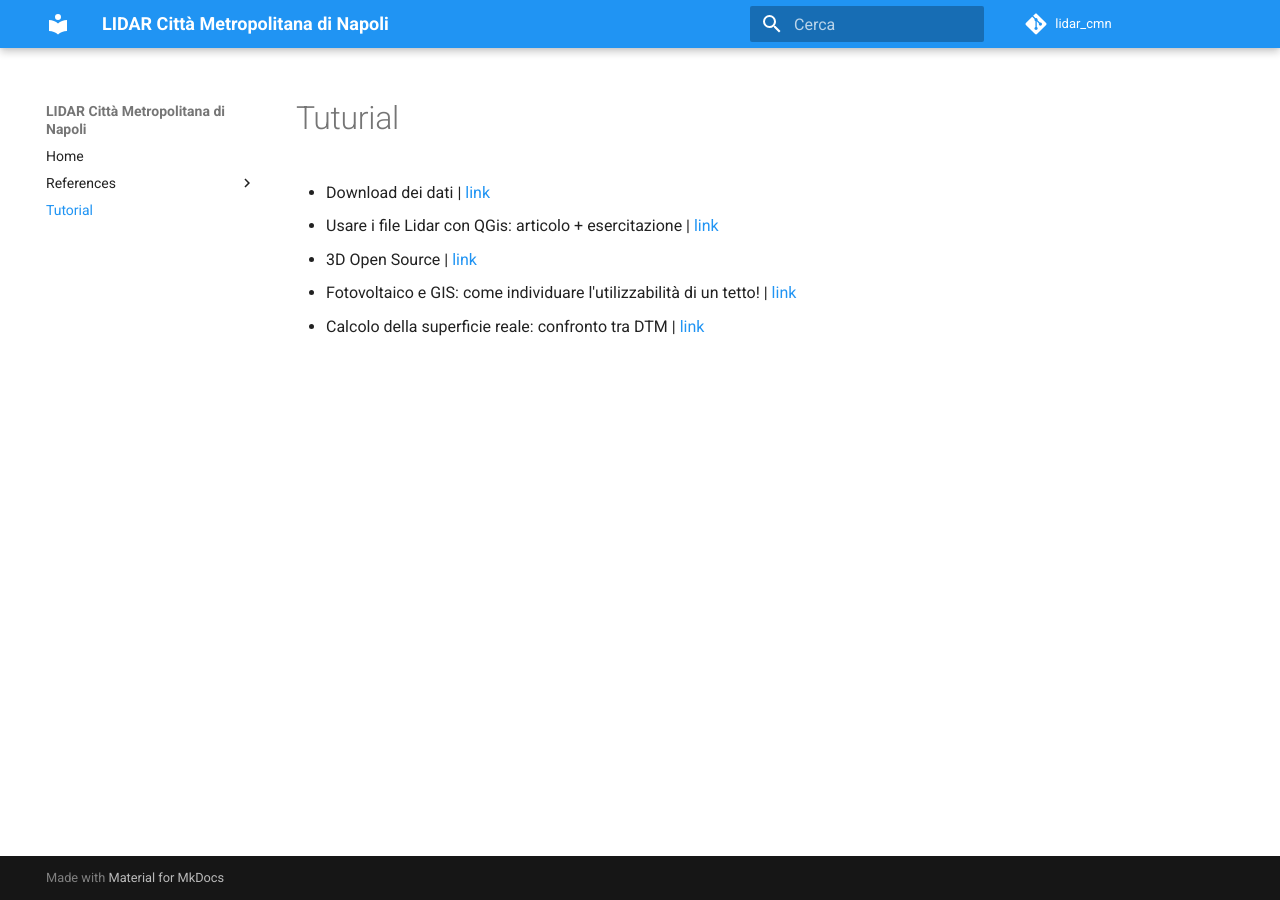
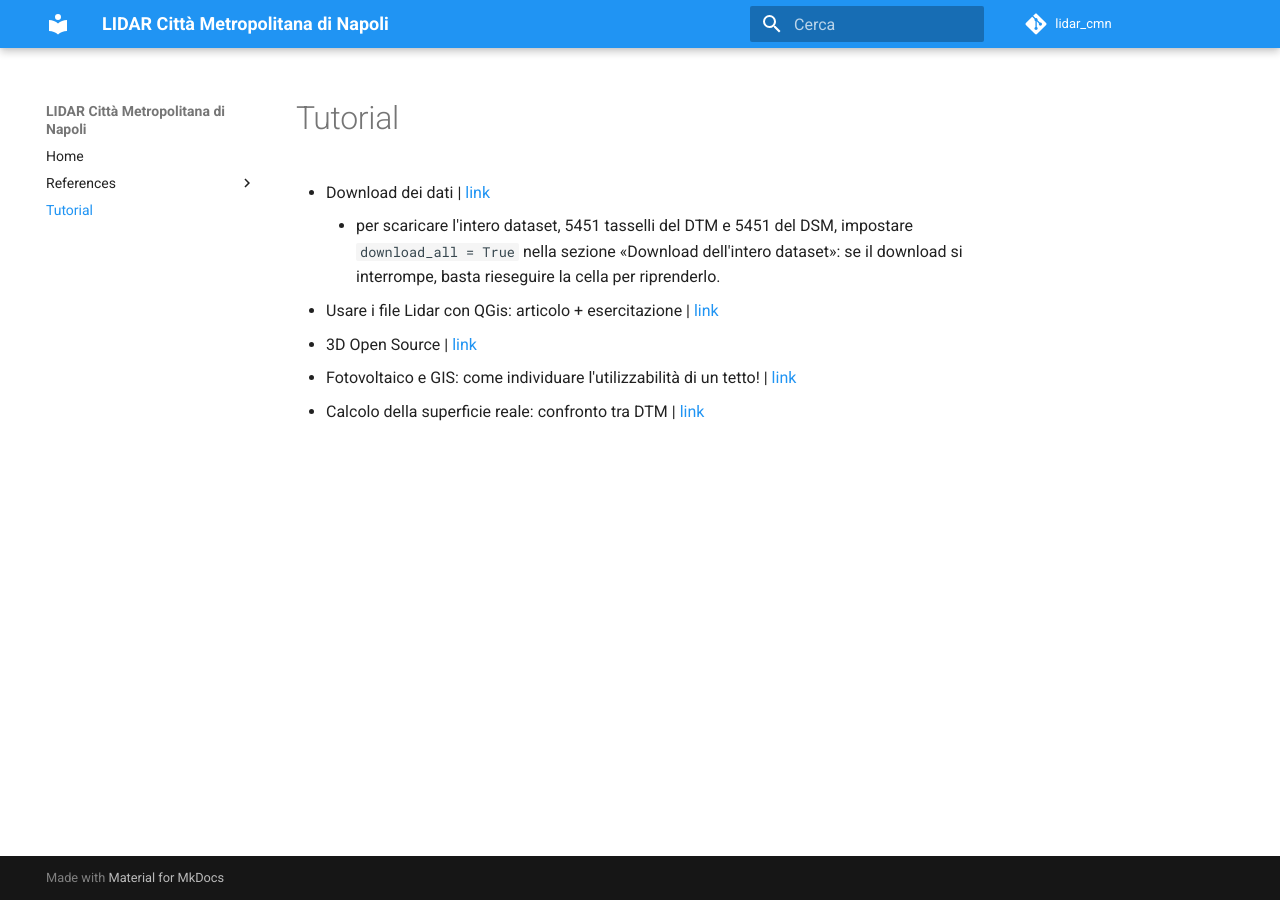
Before and after one commit to MaxDragonheart/lidar_cmn, an MkDocs documentation site: the page built from docs/tutorial.md, in a window 1280 px wide. Built offline with MkDocs 1.6.1 and Material for MkDocs 9.7.7, drawn with Linux system fonts in a browser that asks for light colours; comment, search, counter and statistics services are not loaded.

Commit message:
Fix tutorial title and describe the whole dataset download
The title of the tutorial page was "Tuturial". The notebook entry now
explains how to download the whole dataset with download_all = True and
how to resume it.

Co-Authored-By: Claude Opus 5.5 <noreply@anthropic.com>

```diff
--- a/docs/tutorial.md
+++ b/docs/tutorial.md
@@ -1,6 +1,7 @@
-# Tuturial
+# Tutorial
 
 - Download dei dati | [link](https://github.com/MaxDragonheart/lidar_cmn/blob/main/notebooks/download.ipynb)
+    - per scaricare l'intero dataset, 5451 tasselli del DTM e 5451 del DSM, impostare `download_all = True` nella sezione «Download dell'intero dataset»: se il download si interrompe, basta rieseguire la cella per riprenderlo.
 - Usare i file Lidar con QGis: articolo + esercitazione | [link](https://massimilianomoraca.me/blog/gis/usare-i-file-lidar-con-qgis-articolo-esercitazione/)
 - 3D Open Source | [link](https://massimilianomoraca.me/blog/gis/3d-open-source/)
 - Fotovoltaico e GIS: come individuare l'utilizzabilità di un tetto! | [link](https://massimilianomoraca.me/blog/gis/fotovoltaico-e-gis-come-individuare-lutilizzabilita-di-un-tetto/)
```
